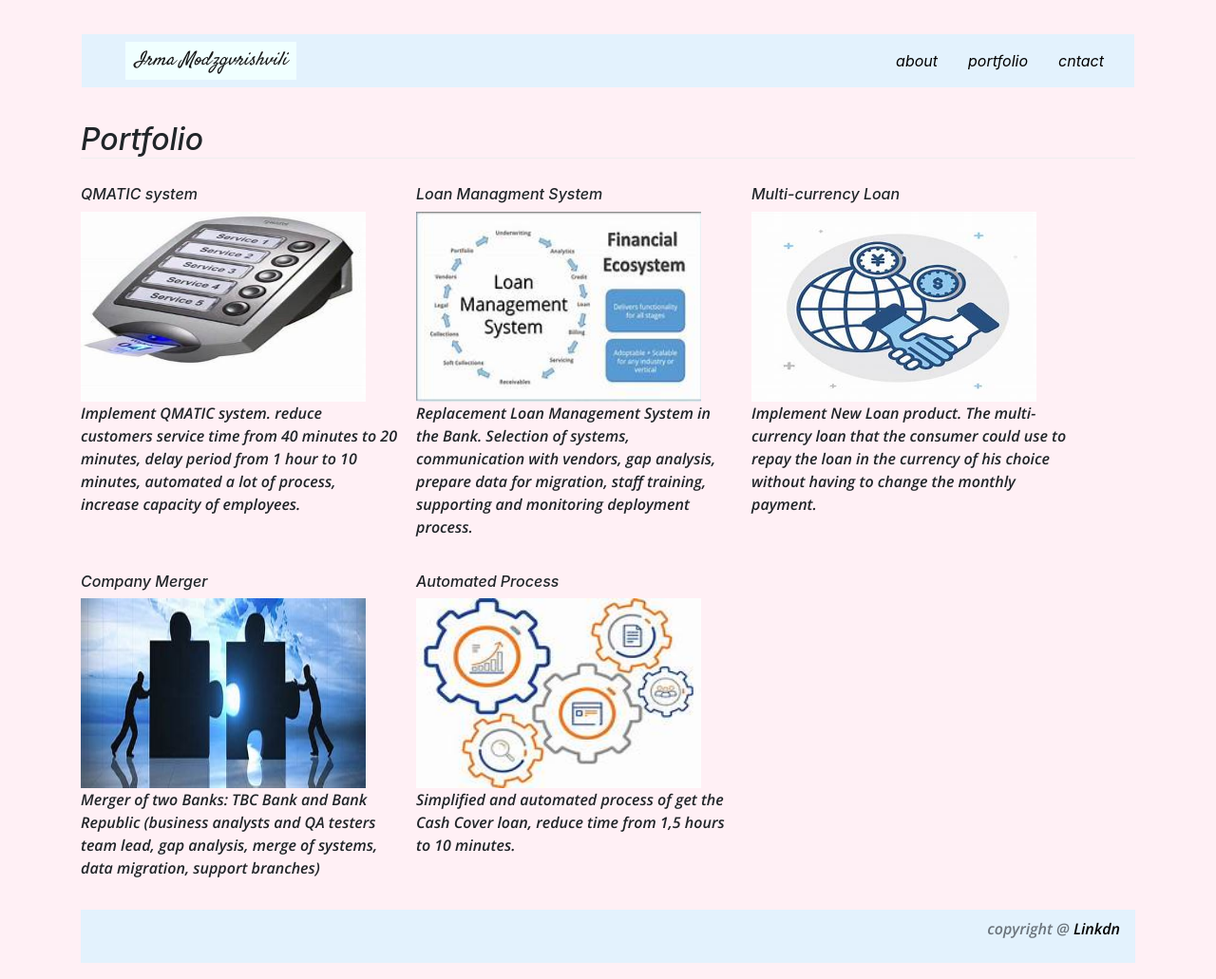
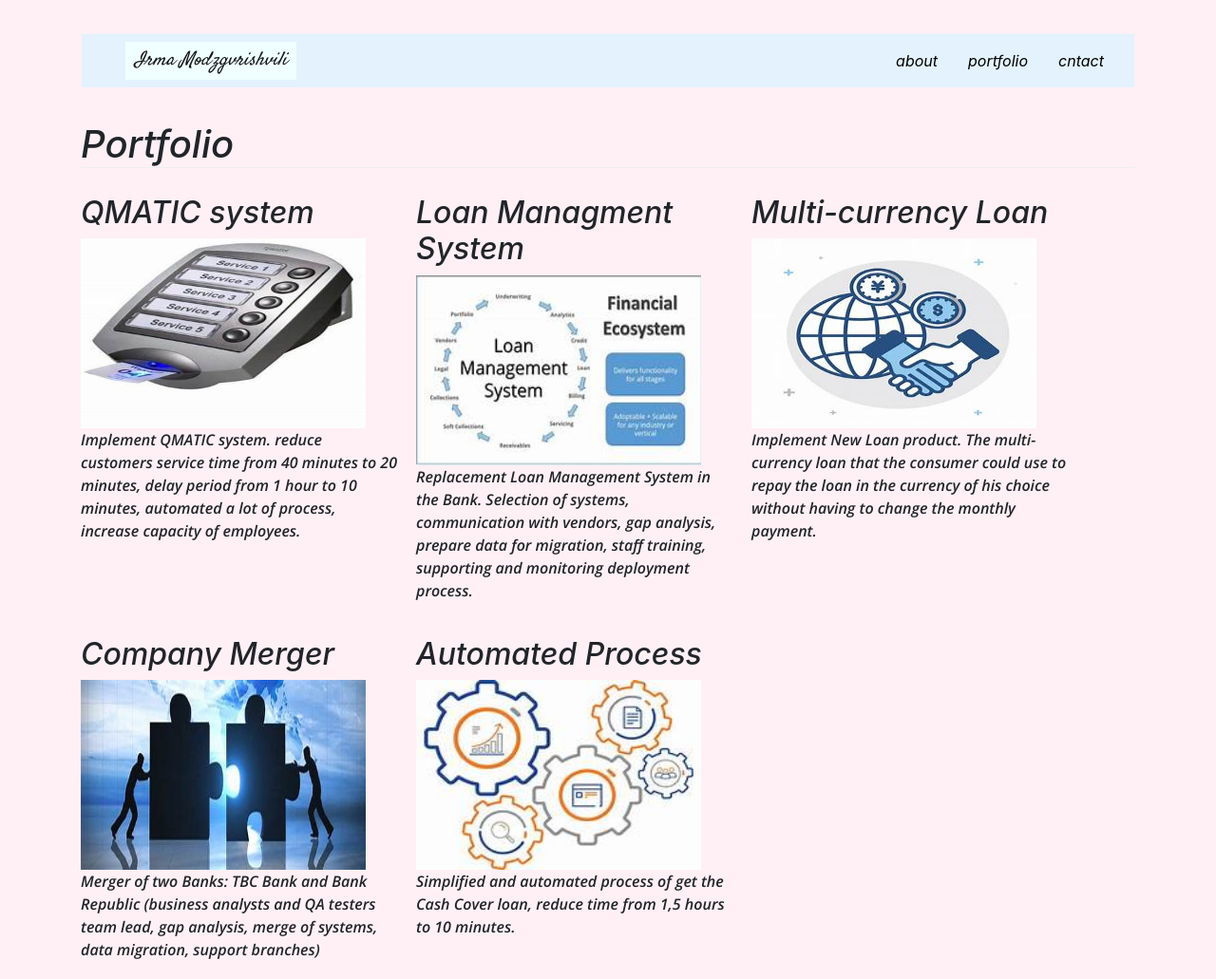
Before and after one commit to IrmaGeo/Responsive-Portfolio, a plain HTML site: page portfolio.html in a window 1280 px wide. Shown: the top 1031 px of the page at 95% size. Drawn offline with nearby package versions, Linux system fonts and the light colour scheme.

Commit message:
change h2 and h6 tag. delete - simbol

```diff
--- a/css/style.css
+++ b/css/style.css
@@ -1,4 +1,4 @@
-h2 {
+h1 {
   border-bottom: 1px groove;
   margin-bottom: 40px;
 }
--- a/portfolio.html
+++ b/portfolio.html
@@ -63,11 +63,11 @@
 
     <!--Add portfolio cards!!!-->
 <main class="container">
-  <h2>Portfolio</h2>
+  <h1>Portfolio</h1>
       <!-- 1. Qmatic project-->
         <div class="row_flex">
           <div class="flex-column_1">
-            <h6>QMATIC system</h6>
+            <h2>QMATIC system</h2>
             <p>
               <img src="images/Qmatic.jpg" alt="Qmatic photo" />
               Implement QMATIC system. reduce customers service time from 40
@@ -78,7 +78,7 @@
 
       <!--2. LMS Project-->
         <div class="flex-column_1">
-          <h6>Loan Managment System</h6>
+          <h2>Loan Managment System</h2>
           <p><img src="images/LMS.jpg" alt="Loan Managment System" />
             Replacement Loan Management System in the Bank. Selection of
             systems, communication with vendors, gap analysis, prepare data for
@@ -89,7 +89,7 @@
 
       <!-- 3. multy corency project-->
         <div class="flex-column_1">
-          <h6>Multi-currency Loan</h6>
+          <h2>Multi-currency Loan</h2>
           <p><img src="images/multi_corency.jpg" alt="multi-currency products photo" />
                 Implement New Loan product. The multi-currency loan that the consumer
                 could use to repay the loan in the currency of his choice without
@@ -99,7 +99,7 @@
 
       <!--4. merger project-->
         <div class="flex-column_1">
-            <h6>Company Merger</h6>
+            <h2>Company Merger</h2>
             <p><img src="Images/merger.jpg" alt="merger photo" />
               Merger of two Banks: TBC Bank and Bank Republic (business analysts
               and QA testers team lead, gap analysis, merge of systems, data
@@ -111,7 +111,7 @@
       <!--5. automated process project-->
 
         <div class="flex-column_1">
-          <h6>Automated Process</h6>
+          <h2>Automated Process</h2>
             <p><img src="images/Automated.jpg" alt="automated process project" />
               Simplified and automated process of get the Cash Cover loan,
               reduce time from 1,5 hours to 10 minutes.
```
Also changed, not shown: contact.html (+1 -1 lines), index.html (+2 -2 lines).
